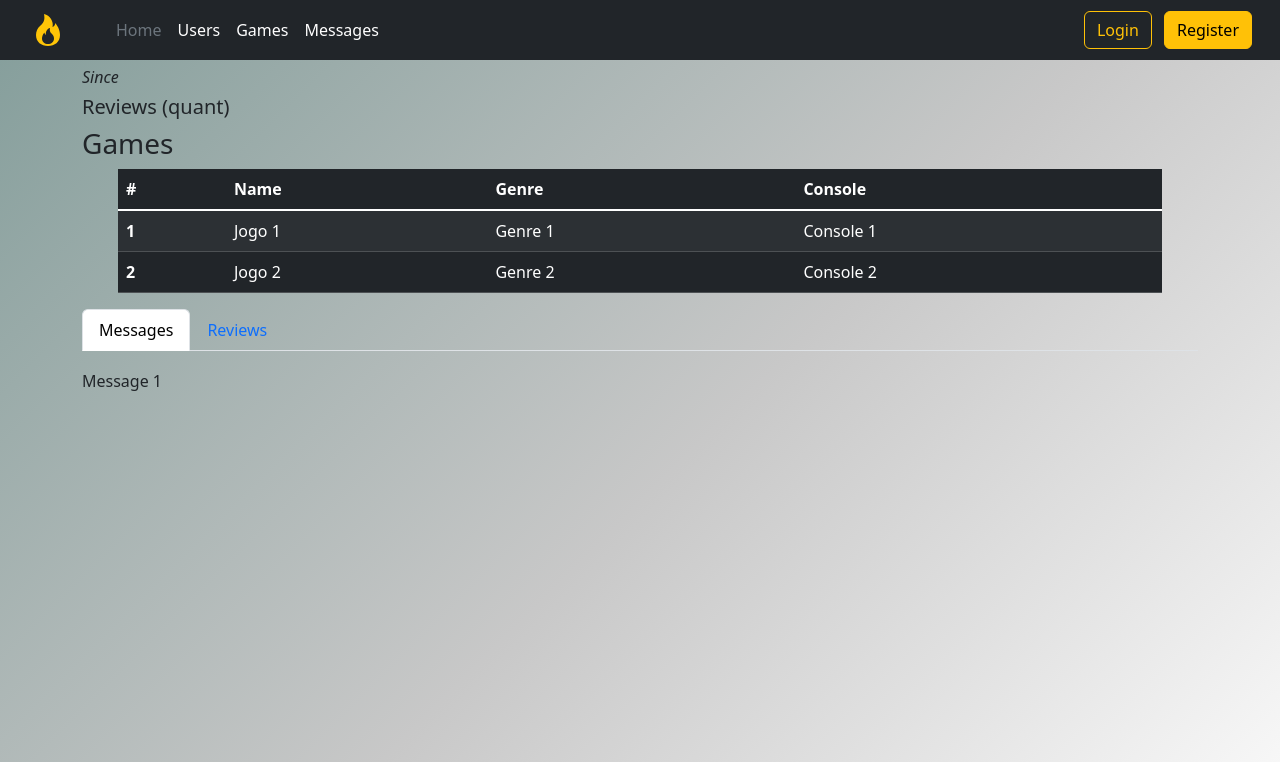
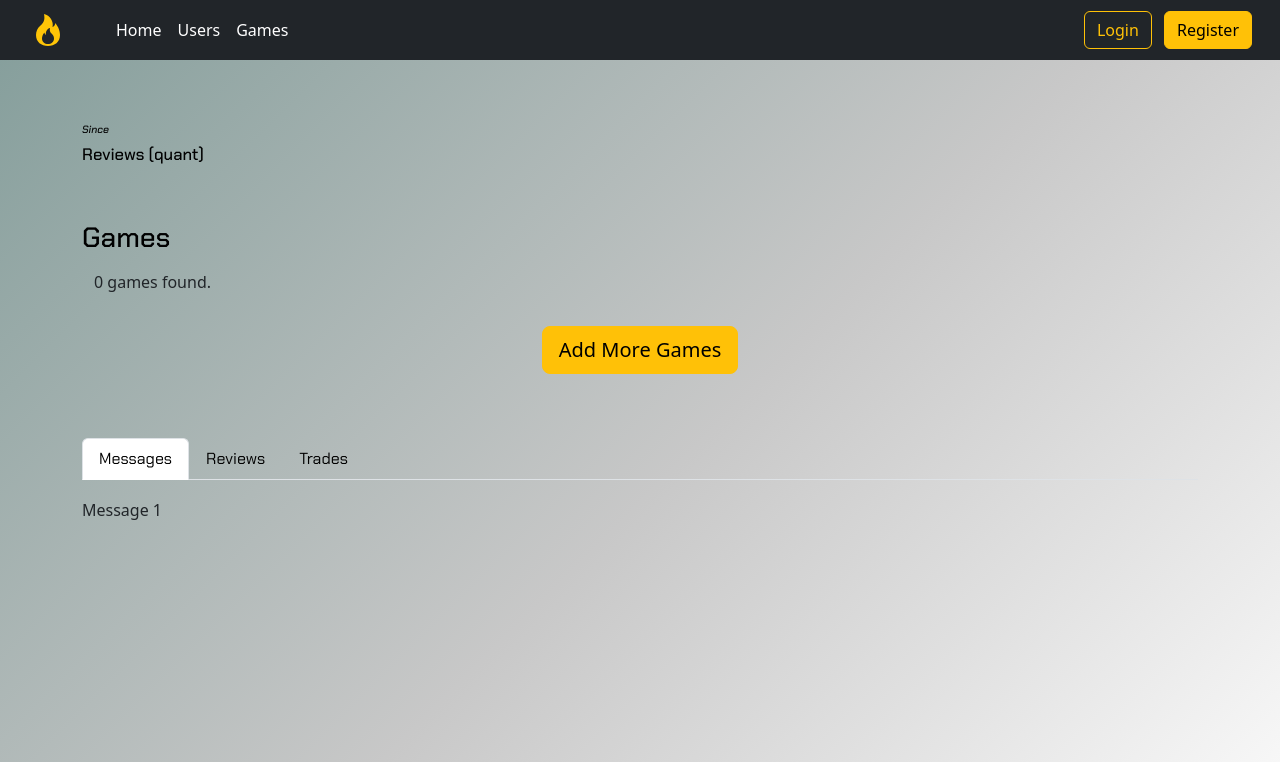
Before and after one commit to lribeiroalves/final_project, a Python web app: template PyTradeGames/blueprints/webui/templates/homepage/profile.html in a window 1280 px wide. Shown: the top 762 px of the page. Run offline with Jinja, Linux system fonts and the light colour scheme; the template is opened without the code that fills it, so the values that code supplies are empty.

Commit message:
profile page

```diff
--- a/PyTradeGames/blueprints/webui/__init__.py
+++ b/PyTradeGames/blueprints/webui/__init__.py
@@ -8,6 +8,7 @@
 
 bp.add_url_rule('/', view_func=index)
 bp.add_url_rule('/profile', view_func=profile)
+bp.add_url_rule('/add_game', view_func=add_game)
 bp.add_url_rule('/auth/login', methods=['GET', 'POST'], view_func=login)
 bp.add_url_rule('/auth/logout', methods=['GET', 'POST'], view_func=logout)
 bp.add_url_rule('/auth/register', methods=['GET', 'POST'], view_func=register)
--- a/PyTradeGames/blueprints/webui/static/css/layout.css
+++ b/PyTradeGames/blueprints/webui/static/css/layout.css
@@ -1,3 +1,6 @@
+@import url('https://fonts.googleapis.com/css2?family=Chakra+Petch:ital,wght@0,300;0,400;0,500;0,600;0,700;1,300;1,400;1,500;1,600;1,700&display=swap');
+
+
 html, body, main {
     margin: 0;
     padding: 0;
--- a/PyTradeGames/blueprints/webui/static/css/profile.css
+++ b/PyTradeGames/blueprints/webui/static/css/profile.css
@@ -1,3 +1,17 @@
-.since {
+.headers {
+    font-family: "Chakra Petch", sans-serif;
+    color: black;
+}
+
+.header-since {
     font-style: italic;
+    font-size: calc(0.5rem + 0.2vw);
 }
+
+.header-reviews {
+    font-size: calc(0.8rem + 0.3vw);
+}
+
+table tr td, table tr th{
+    background-color: rgba(0, 0, 0, 0) !important;
+}
--- a/PyTradeGames/blueprints/webui/templates/auth/login.html
+++ b/PyTradeGames/blueprints/webui/templates/auth/login.html
@@ -5,6 +5,10 @@
 {% block link_css %}
 <link rel="stylesheet" href="{{url_for('static', filename='css/center-form.css')}}">
 {% endblock %}
+
+{% block nav_home %}white{% endblock %}
+{% block nav_users %}white{% endblock %}
+{% block nav_games %}white{% endblock %}
 
 {% block main %}
     {% if form.username.errors %}
--- a/PyTradeGames/blueprints/webui/templates/auth/register.html
+++ b/PyTradeGames/blueprints/webui/templates/auth/register.html
@@ -5,6 +5,10 @@
 {% block link_css %}
 <link rel="stylesheet" href="{{url_for('static', filename='css/center-form.css')}}">
 {% endblock %}
+
+{% block nav_home %}white{% endblock %}
+{% block nav_users %}white{% endblock %}
+{% block nav_games %}white{% endblock %}
 
 {% block main %}
     {% if form.username.errors %}
--- a/PyTradeGames/blueprints/webui/templates/homepage/index.html
+++ b/PyTradeGames/blueprints/webui/templates/homepage/index.html
@@ -5,6 +5,10 @@
 {% block link_css %}
     <link rel="stylesheet" href="{{url_for('static', filename='css/homepage.css')}}">
 {% endblock %}
+
+{% block nav_home %}secondary{% endblock %}
+{% block nav_users %}white{% endblock %}
+{% block nav_games %}white{% endblock %}
 
 {% block main %}
     <div class="container-fluid overflow-hidden text-center px-sm-5" style="padding-bottom: 10px;">
--- a/PyTradeGames/blueprints/webui/templates/homepage/profile.html
+++ b/PyTradeGames/blueprints/webui/templates/homepage/profile.html
@@ -6,21 +6,35 @@
 <link rel="stylesheet" href="{{url_for('static', filename='css/profile.css')}}">
 {% endblock %}
 
-{% block main%}
+{% block nav_home %}white{% endblock %}
+{% block nav_users %}white{% endblock %}
+{% block nav_games %}white{% endblock %}
+
+{% block main %}
     <div class="container-md">
-        <div class="row">
-            <h1>{{current_user.username}}</h1>
+        <div class="row mt-5 mb-2">
+            <h1 class="headers">
+                {{current_user.username}}
+            </h1>
         </div>
         <div class="row">
-            <h6 class="since">Since {{current_user.since.date()}}</h6>
+            <h6 class="headers header-since">
+                Since {{current_user.since.date()}}
+            </h6>
         </div>
         <div class="row">
-            <h5>Reviews (quant)</h5>
+            <h5 class="headers header-reviews">
+                Reviews (quant)
+            </h5>
         </div>
-        <div class="row">
-            <h3>Games</h3>
+        <div class="row mt-5">
+            <h3 class="headers">
+                Games
+            </h3>
+            {% with games = current_user.games %}
+                {% if games %}
                     <div class="container-fluid px-5">
-                <table class="table table-striped table-hover table-dark table-responsive">
+                        <table class="table table-hover mt-2">
                             <thead>
                                 <tr>
                                     <th scope="col">#</th>
@@ -30,36 +44,46 @@
                                 </tr>
                             </thead>
                             <tbody class="table-group-divider">
+                                {% for game in games %}
                                     <tr>
-                            <th scope="row">1</th>
-                            <td>Jogo 1</td>
-                            <td>Genre 1</td>
-                            <td>Console 1</td>
+                                        <th scope="row">{{loop.index}}</th>
+                                        <td>{{game.name}}</td>
+                                        <td>{% for genre in game.genres %}{{genre.genre}}{% if not loop.last %}; {% endif %}{% endfor %}</td>
+                                        <td>{% for console in game.consoles %}{{console.name}}{% if not loop.last %}; {% endif %}{% endfor %}</td>
+                                        <td></td>
                                     </tr>
-                        <tr>
-                            <th scope="row">2</th>
-                            <td>Jogo 2</td>
-                            <td>Genre 2</td>
-                            <td>Console 2</td>
-                        </tr>
+                                {% endfor %}
                             </tbody>
                         </table>
                     </div>
+                {% else %}
+                    <p class="mt-2 px-4">
+                        0 games found.
+                    </p>
+                {% endif %}
+            {% endwith %}
+            <div class="container-fluid text-center my-3">
+                <button type="button" class="btn btn-warning btn-lg">Add More Games</button>
             </div>
-        <div class="row">
+        </div>
+        <div class="row mt-5">
             <div class="container-fluid">
                 <nav>
                     <div class="nav nav-tabs" id="nav-tab" role="tablist">
-                        <button class="nav-link active" id="nav-home-tab" data-bs-toggle="tab"    data-bs-target="#nav-home" type="button" role="tab" aria-controls="nav-home"   aria-selected="true">Messages</button>
-                        <button class="nav-link" id="nav-profile-tab" data-bs-toggle="tab"    data-bs-target="#nav-profile" type="button" role="tab" aria-controls="nav-profile"     aria-selected="false">Reviews</button>
+                        <button class="nav-link active headers" id="nav-messages-tab" data-bs-toggle="tab"    data-bs-target="#nav-messages" type="button" role="tab" aria-controls="nav-messages"   aria-selected="true">Messages</button>
+                        <button class="nav-link headers" id="nav-reviews-tab" data-bs-toggle="tab"    data-bs-target="#nav-reviews" type="button" role="tab" aria-controls="nav-reviews"     aria-selected="false">Reviews</button>
+                        <button class="nav-link headers" id="nav-trades-tab" data-bs-toggle="tab"    data-bs-target="#nav-trades" type="button" role="tab" aria-controls="nav-trades"     aria-selected="false">Trades</button>
                     </div>
                 </nav>
                 <div class="tab-content" id="nav-tabContent">
-                    <div class="tab-pane fade show active" id="nav-home" role="tabpanel" aria-labelledby="nav-home-tab" tabindex="0">
+                    <div class="tab-pane fade show active" id="nav-messages" role="tabpanel" aria-labelledby="nav-messages-tab" tabindex="0">
                         Message 1
                     </div>
-                    <div class="tab-pane fade" id="nav-profile" role="tabpanel" aria-labelledby="nav-profile-tab" tabindex="0">
+                    <div class="tab-pane fade" id="nav-reviews" role="tabpanel" aria-labelledby="nav-reviews-tab" tabindex="0">
                         Review 1
+                    </div>
+                    <div class="tab-pane fade" id="nav-trades" role="tabpanel" aria-labelledby="nav-trades-tab" tabindex="0">
+                        Trade 1
                     </div>
                 </div>
             </div>
--- a/PyTradeGames/blueprints/webui/templates/layout.html
+++ b/PyTradeGames/blueprints/webui/templates/layout.html
@@ -28,10 +28,9 @@
                         </a>
 
                         <ul class="nav col-12 col-sm-auto me-lg-auto mb-2 justify-content-center mb-md-0" style="padding-left: 40px;">
-                            <li><a href="{{url_for('webui.index')}}" class="nav-link px-2 text-secondary">Home</a></li> <!-- Tela inicial -->
-                            <li><a href="#" class="nav-link px-2 text-white">Users</a></li> <!-- Tela para exibir os outros usuários e seus jogos e iniciar intenções de troca -->
-                            <li><a href="#" class="nav-link px-2 text-white">Games</a></li> <!-- Tela para cadastrar novos jogos para o próprio usuário -->
-                            <li><a href="#" class="nav-link px-2 text-white">Messages</a></li> <!-- Tela para cadastrar novos jogos para o próprio usuário -->
+                            <li><a href="{{url_for('webui.index')}}" class="nav-link px-2 text-{% block nav_home %}{% endblock %}">Home</a></li> <!-- Tela inicial -->
+                            <li><a href="#" class="nav-link px-2 text-{% block nav_users %}{% endblock %}">Users</a></li> <!-- Tela para exibir os outros usuários e seus jogos e iniciar intenções de troca -->
+                            <li><a href="#" class="nav-link px-2 text-{% block nav_games %}{% endblock %}">Games</a></li> <!-- Tela para cadastrar novos jogos para o próprio usuário -->
                         </ul>
 
                         {% if not current_user.is_authenticated %}
```
Also changed, not shown: PyTradeGames/blueprints/webui/templates/homepage/add_game.html (added, +15 -0 lines), PyTradeGames/blueprints/webui/views.py (+19 -4 lines). Lines whose indentation alone changed are shown as unchanged.
